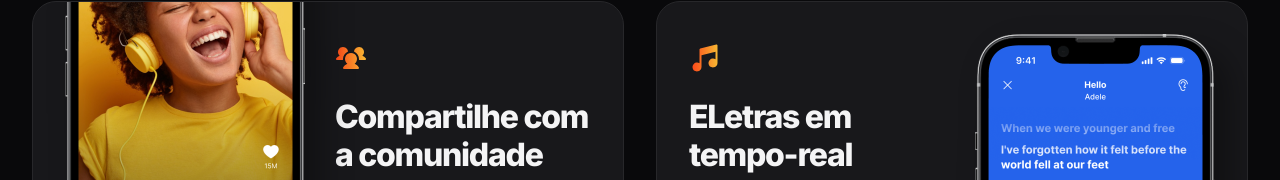
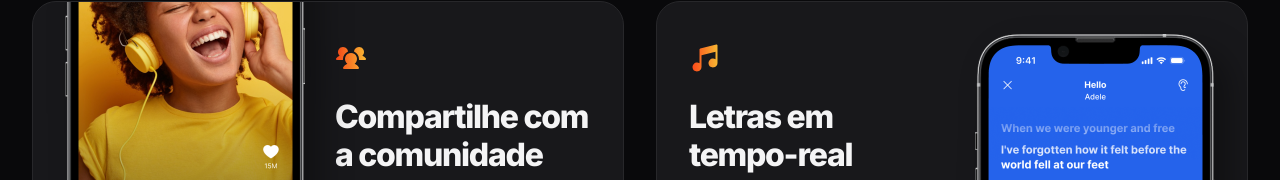
Before and after one commit to RianMoraes/Zingen---Landing-Page-de-Aplicacao, a plain HTML site: page index.html in a window 1280 px wide. Shown: the part 2170-2350 px from the top of the page. Drawn offline with Linux system fonts and the light colour scheme.

Commit message:
correção de texto no last card

```diff
--- a/index.html
+++ b/index.html
@@ -105,7 +105,7 @@
             <div class="card py-lg px-lg">
                 <div>
                     <img src="assets/icons/MusicNotes.svg" alt="">
-                    <h3>ELetras em tempo-real</h3>
+                    <h3>Letras em tempo-real</h3>
                     <p>Nunca perca o ritmo com as letras das músicas sincronizadas e exibidas em tempo real. Você também
                         pode ativar a voz original da música para ajudar.</p>
                 </div>
```
